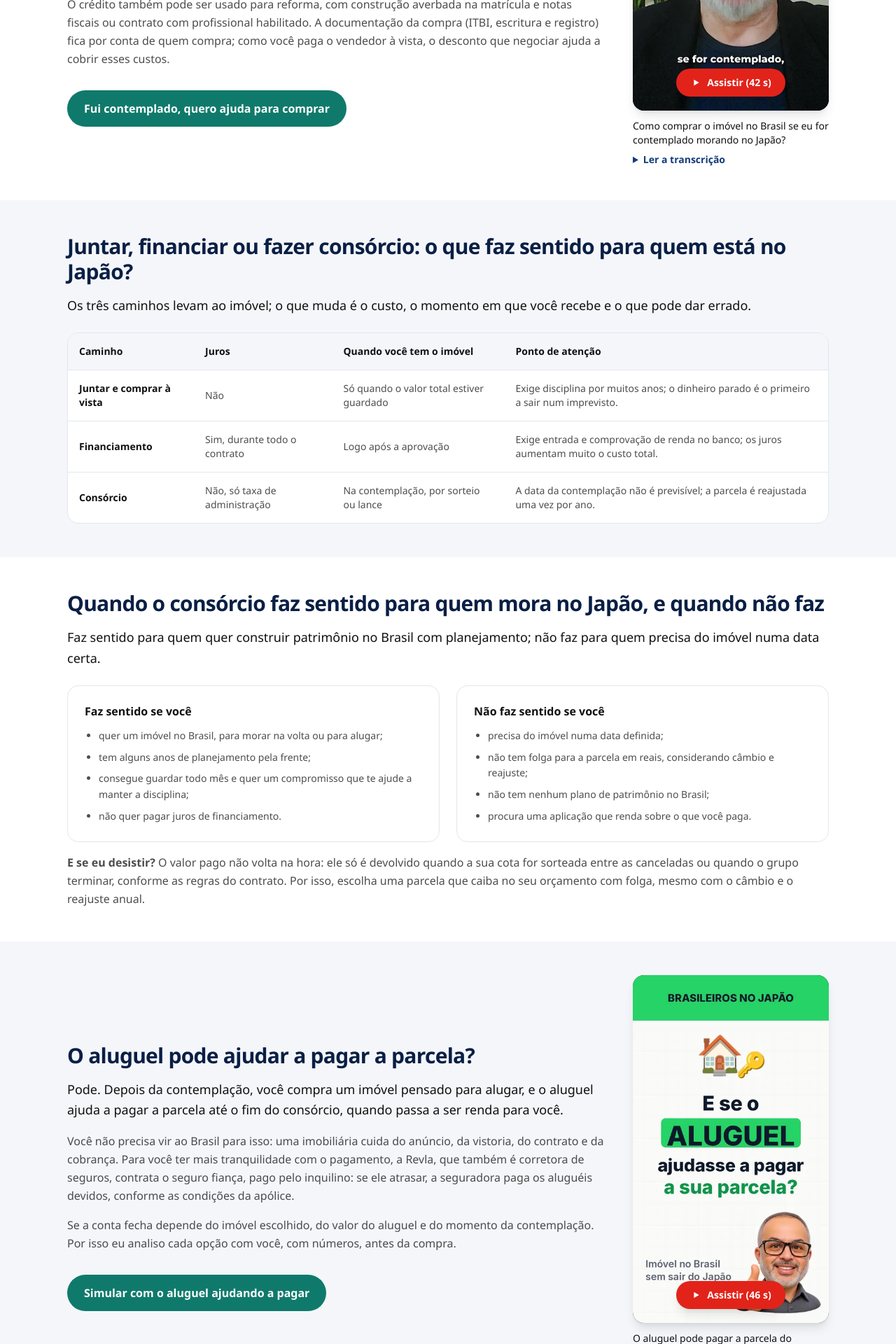
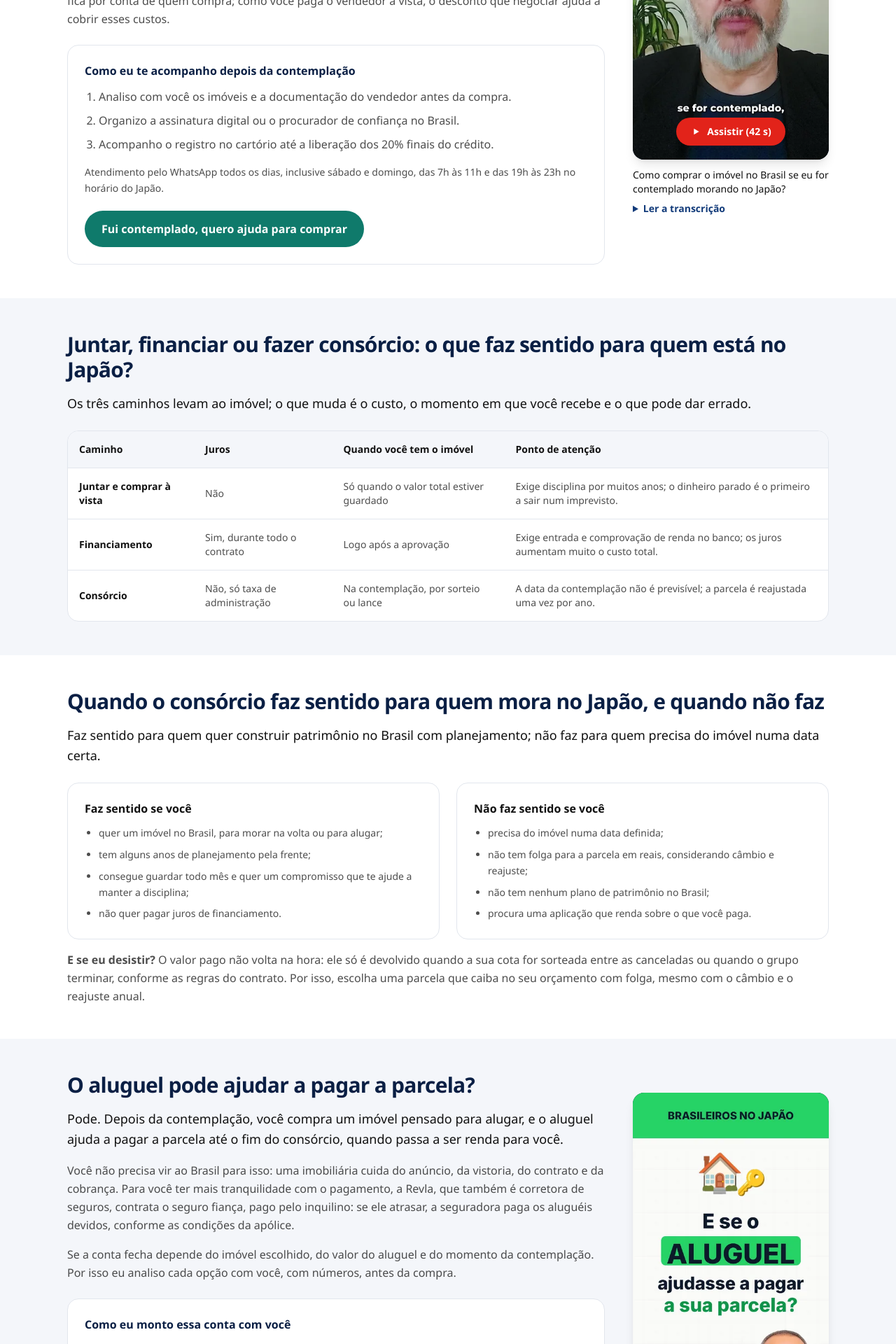
Before and after one commit to reinaldomasullo/revla-site, a Next.js app: page /consorcios/brasileiros-no-japao in a window 1280 px wide. Shown: the part 5680-7600 px from the top of the page at 70% size. Built offline with nearby package versions, Linux system fonts and the light colour scheme.

Commit message:
Pagina Japao: quadro com passos e WhatsApp ao lado dos videos V4, V5 e V6

```diff
--- a/src/app/consorcios/brasileiros-no-japao/page.tsx
+++ b/src/app/consorcios/brasileiros-no-japao/page.tsx
@@ -126,6 +126,28 @@ function SectionCTA({ label = CTA_LABEL }: { label?: string }) {
       <CTAButton href={whatsappLink(WHATSAPP_MESSAGE)} variant="secondary" external>
         {label}
       </CTAButton>
+    </div>
+  );
+}
+
+function SectionCard({ titulo, passos, label = CTA_LABEL }: { titulo: string; passos: string[]; label?: string }) {
+  return (
+    <div className="mt-6 rounded-2xl border border-[var(--color-border)] bg-[var(--color-paper)] p-6">
+      <p className="text-base font-semibold text-[var(--color-primary)]">{titulo}</p>
+      <ol className="mt-3 list-decimal space-y-2 pl-5 text-base leading-relaxed text-[var(--color-ink)]/75">
+        {passos.map((passo) => (
+          <li key={passo}>{passo}</li>
+        ))}
+      </ol>
+      <p className="mt-4 text-sm leading-relaxed text-[var(--color-ink)]/75">
+        Atendimento pelo WhatsApp todos os dias, inclusive sábado e domingo, das 7h às 11h e das 19h às 23h no horário
+        do Japão.
+      </p>
+      <div className="mt-5">
+        <CTAButton href={whatsappLink(WHATSAPP_MESSAGE)} variant="secondary" external>
+          {label}
+        </CTAButton>
+      </div>
     </div>
   );
 }
@@ -796,7 +818,15 @@ export default function BrasileirosNoJapaoPage() {
             contrato com profissional habilitado. A documentação da compra (ITBI, escritura e registro) fica por conta
             de quem compra; como você paga o vendedor à vista, o desconto que negociar ajuda a cobrir esses custos.
           </p>
-          <SectionCTA label="Fui contemplado, quero ajuda para comprar" />
+          <SectionCard
+            titulo="Como eu te acompanho depois da contemplação"
+            passos={[
+              "Analiso com você os imóveis e a documentação do vendedor antes da compra.",
+              "Organizo a assinatura digital ou o procurador de confiança no Brasil.",
+              "Acompanho o registro no cartório até a liberação dos 20% finais do crédito.",
+            ]}
+            label="Fui contemplado, quero ajuda para comprar"
+          />
           </div>
           <VideoCurto
             youtubeId={videoContemplado.youtubeId}
@@ -904,7 +934,15 @@ export default function BrasileirosNoJapaoPage() {
             Se a conta fecha depende do imóvel escolhido, do valor do aluguel e do momento da contemplação. Por isso eu
             analiso cada opção com você, com números, antes da compra.
           </p>
-          <SectionCTA label="Simular com o aluguel ajudando a pagar" />
+          <SectionCard
+            titulo="Como eu monto essa conta com você"
+            passos={[
+              "Simulo a carta e a parcela, em reais e em ienes.",
+              "Comparo o aluguel esperado na região do imóvel com a parcela depois da contemplação.",
+              "Faço o seguro fiança do contrato de aluguel, pago pelo inquilino.",
+            ]}
+            label="Simular com o aluguel ajudando a pagar"
+          />
           </div>
           <VideoCurto
             youtubeId={videoAluguel.youtubeId}
@@ -980,7 +1018,15 @@ export default function BrasileirosNoJapaoPage() {
               essa data, porque ela depende de sorteio e de lance.
             </li>
           </ol>
-          <SectionCTA label="Tirar minha dúvida sobre segurança" />
+          <SectionCard
+            titulo="O que eu te mando antes de você pagar qualquer valor"
+            passos={[
+              "O contrato da administradora, para você ler com calma.",
+              "O CNPJ da administradora, para conferir no site do Banco Central.",
+              "O meu registro de corretor na SUSEP.",
+            ]}
+            label="Tirar minha dúvida sobre segurança"
+          />
           </div>
           <VideoCurto
             youtubeId={videoGolpe.youtubeId}
```
